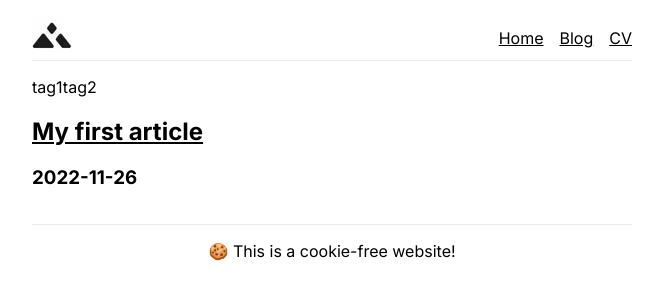
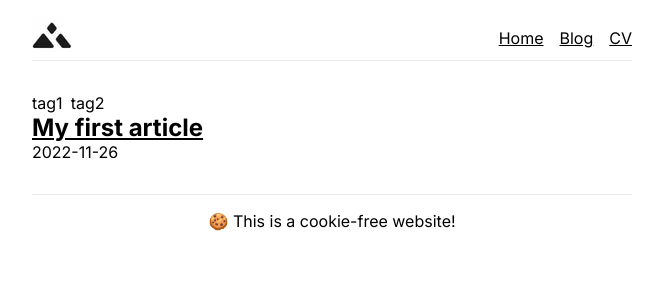
Before and after one commit to rapaccinim/personal-website, a Next.js app: page /blog in a window 1280 px wide. Shown: the top 300 px of the page, without its empty margins (308-971 px from the left). Built offline with nearby package versions, Linux system fonts and the light colour scheme.

Commit message:
Added better styling for each article in blog page.

```diff
--- a/components/blog-article.js
+++ b/components/blog-article.js
@@ -5,7 +5,9 @@ const BlogArticle = ({metadata, slug}) => {
     const {title, author, date, bannerImage, tags} = metadata
     return (
         <article>
-            <div>
+            <div
+                className="tags"
+            >
                 {tags.map( tag => <span key={generateUUID()}>{tag}</span>)}
             </div>
             <Link
@@ -17,7 +19,7 @@ const BlogArticle = ({metadata, slug}) => {
                     </div>
                 </a>
             </Link>
-            <h3>{date}</h3>
+            <span>{date}</span>
         </article>
     )
 }
--- a/styles/globals.css
+++ b/styles/globals.css
@@ -69,6 +69,15 @@ section.blog{
 
 article {
   align-self: flex-start;
+  margin: 1rem 0;
+}
+
+article .tags span {
+  margin-right: 0.5rem;
+}
+
+article h2 {
+  margin: 0;
 }
 
 @media (max-width: 900px) and (min-width: 401px){
```
